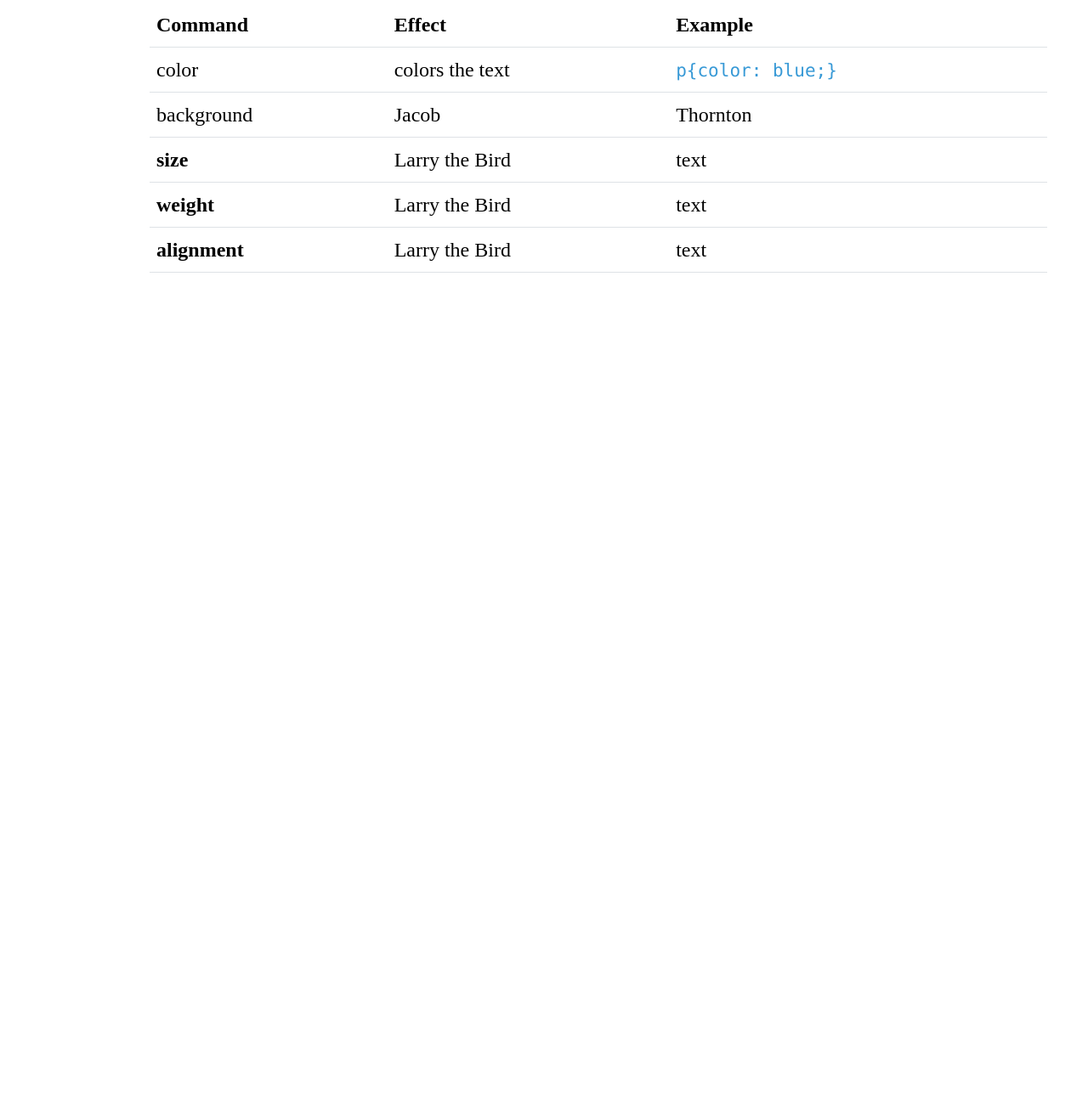
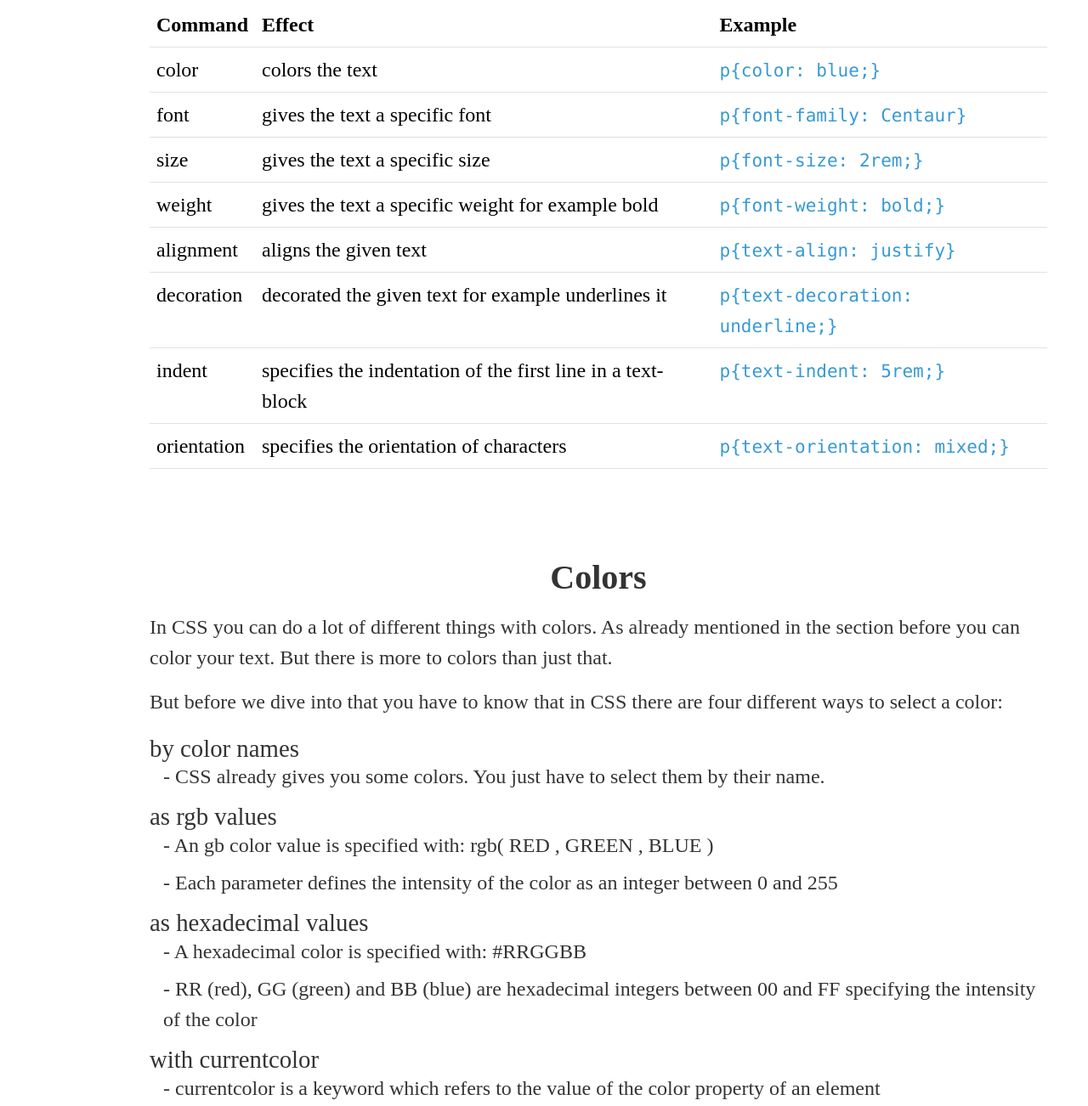
Before and after one commit to Floraxoxo/WMCProjectWinterSemester, a plain HTML site: page functions.html in a window 1280 px wide. Shown: the part 1063-2365 px from the top of the page at 85% size. Before the commit the page ends 1448 px from the top, so only its background shows below. Drawn offline with nearby package versions, Linux system fonts and the light colour scheme.

Commit message:
progress functions

```diff
--- a/css/style.css
+++ b/css/style.css
@@ -16,6 +16,14 @@ h2{
 }
 code{
     color: #3799d6;
+}
+dt{
+    font-weight: normal;
+    font-size: 1.8rem;
+    margin-bottom: -0.4rem;
+}
+dd{
+    margin-left: 1rem;
 }
 /*-----------*/
 /* nav stuff */
--- a/functions.html
+++ b/functions.html
@@ -46,12 +46,15 @@
             </p>
             <div class="position-relative">
                 <code class="position-absolute top-50 start-50 translate-middle">
-                    <span data-bs-toggle="tooltip" title="selector">p</span> <span data-bs-toggle="tooltip" title="declaration block">{<span
-                        data-bs-toggle="tooltip" title="property">font-size:</span> <span data-bs-toggle="tooltip" title="value">2rem;</span>}</span>
+                    <span data-bs-toggle="tooltip" title="selector">p</span> <span data-bs-toggle="tooltip"
+                                                                                   title="declaration block">{<span
+                        data-bs-toggle="tooltip" title="property">font-size:</span> <span data-bs-toggle="tooltip"
+                                                                                          title="value">2rem;</span>}</span>
                 </code>
             </div>
             <p class="gap">
-                This structure ensures clarity and precision in specifying styles for HTML elements, making the CSS command effective and well-organized within a stylesheet.
+                This structure ensures clarity and precision in specifying styles for HTML elements, making the CSS
+                command effective and well-organized within a stylesheet.
             </p>
         </section>
         <section>
@@ -71,27 +74,73 @@
                     <td><code>p{color: blue;}</code></td>
                 </tr>
                 <tr>
-                    <td>background</td>
-                    <td>Jacob</td>
-                    <td>Thornton</td>
+                    <td>font</td>
+                    <td>gives the text a specific font</td>
+                    <td><code>p{font-family: Centaur}</code></td>
                 </tr>
                 <tr>
-                    <th>size</th>
-                    <td>Larry the Bird</td>
-                    <td>text</td>
+                    <td>size</td>
+                    <td>gives the text a specific size</td>
+                    <td><code>p{font-size: 2rem;}</code></td>
                 </tr>
                 <tr>
-                    <th>weight</th>
-                    <td>Larry the Bird</td>
-                    <td>text</td>
+                    <td>weight</td>
+                    <td>gives the text a specific weight for example bold</td>
+                    <td><code>p{font-weight: bold;}</code></td>
                 </tr>
                 <tr>
-                    <th>alignment</th>
-                    <td>Larry the Bird</td>
-                    <td>text</td>
+                    <td>alignment</td>
+                    <td>aligns the given text</td>
+                    <td><code>p{text-align: justify}</code></td>
+                </tr>
+                <tr>
+                    <td>decoration</td>
+                    <td>decorated the given text for example underlines it</td>
+                    <td><code>p{text-decoration: underline;}</code></td>
+                </tr>
+                <tr>
+                    <td>indent</td>
+                    <td>specifies the indentation of the first line in a text-block</td>
+                    <td><code>p{text-indent: 5rem;}</code></td>
+                </tr>
+                <tr>
+                    <td>orientation</td>
+                    <td>specifies the orientation of characters</td>
+                    <td><code>p{text-orientation: mixed;}</code></td>
                 </tr>
                 </tbody>
             </table>
+        </section>
+        <section id="color">
+            <h2><b>Colors</b></h2>
+            <p>
+                In CSS you can do a lot of different things with colors. As already mentioned in the section before you
+                can color your text.
+                But there is more to colors than just that.
+            </p>
+            <p>
+                But before we dive into that you have to know that in CSS there are four different ways to select a
+                color:
+                <dl>
+                    <dt>by color names</dt>
+                    <dd>- CSS already gives you some colors. You just have to select them by their name.</dd>
+                    <dt>as rgb values</dt>
+                    <dd>- An gb color value is specified with: rgb( RED , GREEN , BLUE )</dd>
+                    <dd>- Each parameter defines the intensity of the color as an integer between 0 and 255</dd>
+                    <dt>as hexadecimal values</dt>
+                    <dd>- A hexadecimal color is specified with: #RRGGBB</dd>
+                    <dd>- RR (red), GG (green) and BB (blue) are hexadecimal integers between 00 and FF specifying the intensity of the color</dd>
+                    <dt>with currentcolor</dt>
+                    <dd>- currentcolor is a keyword which refers to the value of the color property of an element</dd>
+                </dl>
+            </p>
+
+        </section>
+        <section id="transition">
+            <h2><b>Transitions</b></h2>
+        </section>
+        <section id="animation">
+            <h2><b>Animation</b></h2>
         </section>
 
     </div>
```
Also changed, not shown: css/selectors.css (+0 -8 lines), css/functions.css (line endings or trailing spaces).
